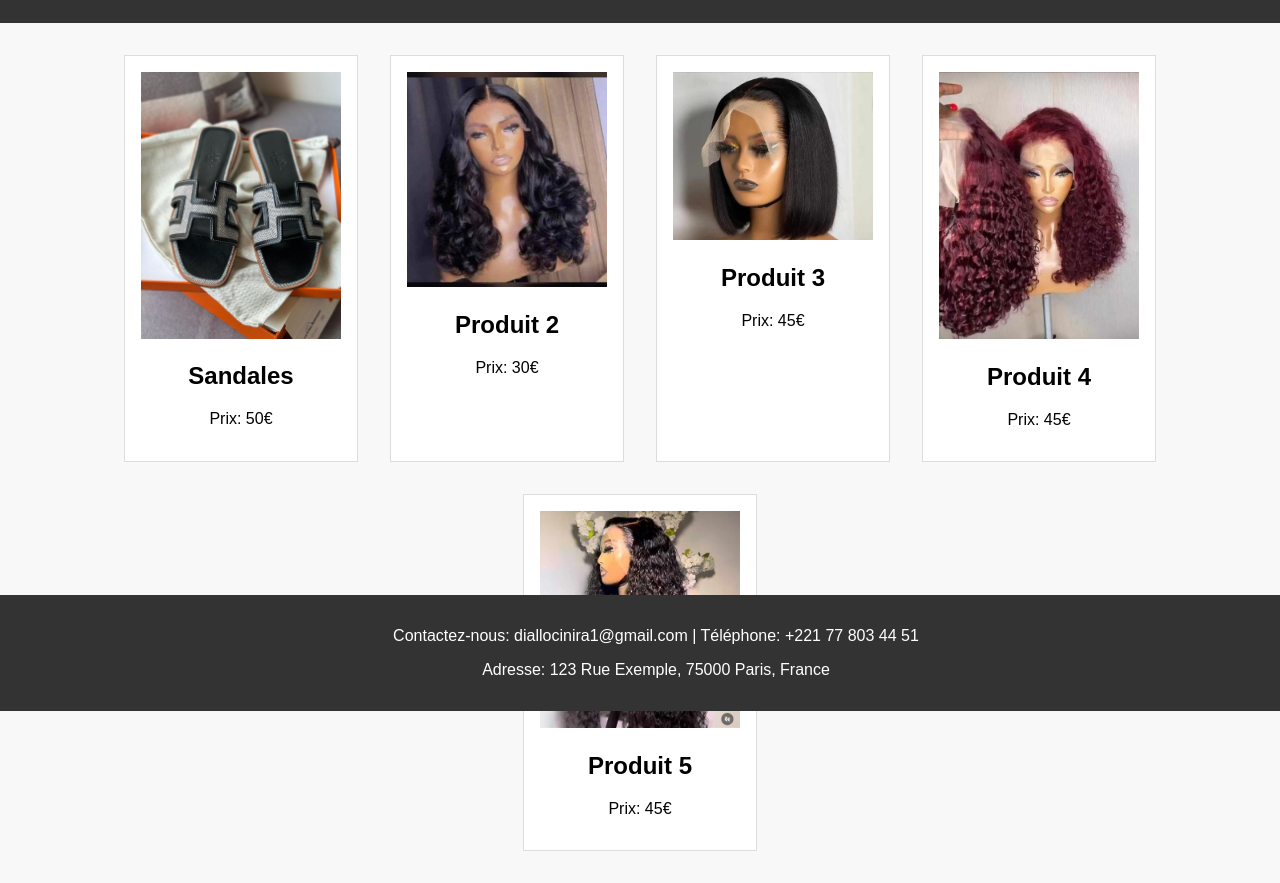
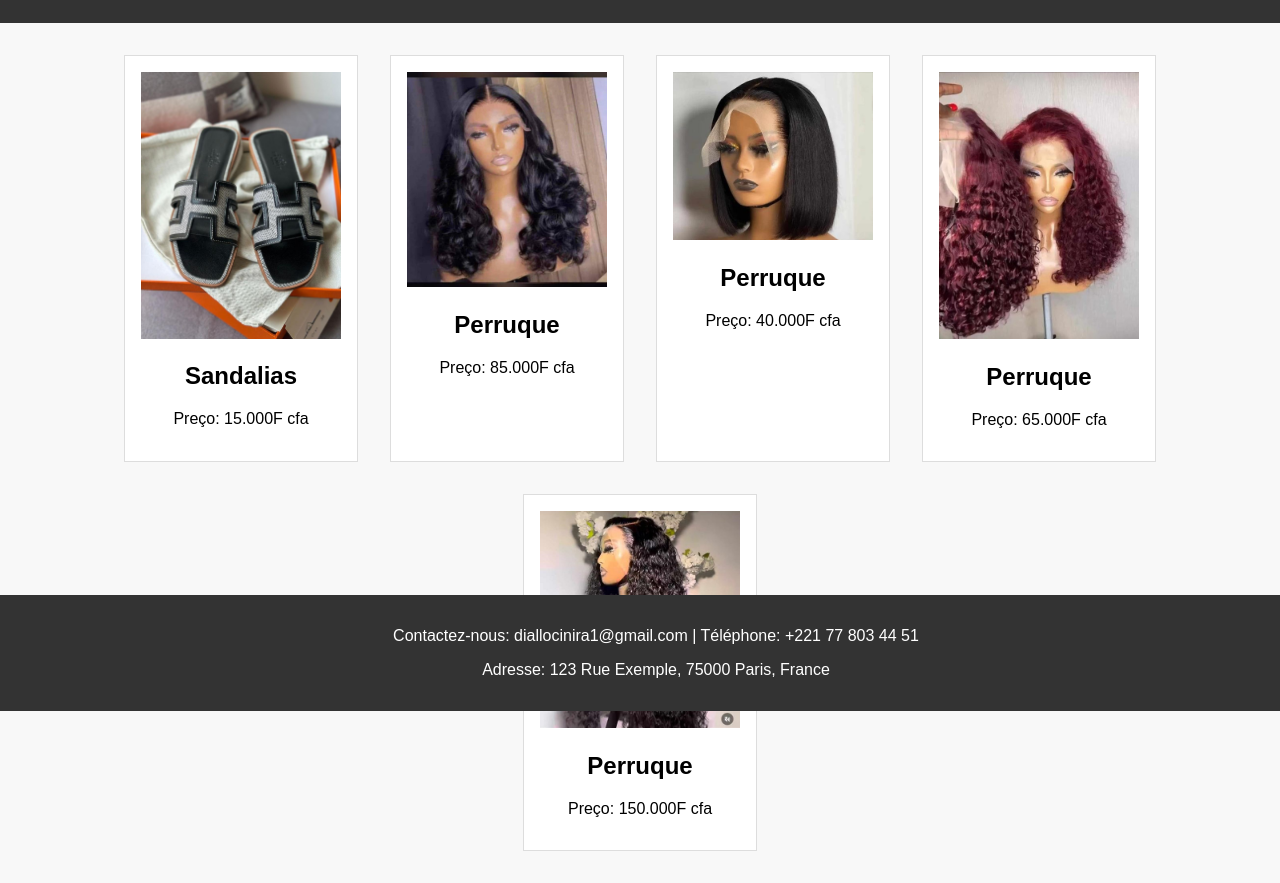
Before and after one commit to baciro/Ladiess-shopping.com, a plain HTML site: page index.html in a window 1280 px wide. Shown: the part 89-972 px from the top of the page. Drawn offline with Linux system fonts and the light colour scheme.

Commit message:
Update index.html

```diff
--- a/index.html
+++ b/index.html
@@ -3,39 +3,39 @@
 <head>
     <meta charset="UTF-8">
     <meta name="viewport" content="width=device-width, initial-scale=1.0">
-    <title>My E-commerce Site</title>
+    <title>Ladiess shopping</title>
     <link rel="stylesheet" href="styles/main.css">
 </head>
 <body>
     <header>
-        <h1>Bienvenue sur mon site de vente</h1>
+        <h1>Welcome to Ladiess-shopping/</h1>
     </header>
     <main>
         <section id="products">
             <div class="product" data-image="images/IMG-20240618-WA0047.jpg">
                 <img src="images/IMG-20240618-WA0047.jpg" alt="Sandales">
-                <h2>Sandales</h2>
-                <p>Prix: 50€</p>
+                <h2>Sandalias</h2>
+                <p>Preço: 15.000F cfa</p>
             </div>
             <div class="product" data-image="images/IMG-20240618-WA0051.jpg">
                 <img src="images/IMG-20240618-WA0051.jpg" alt="Produit 2">
-                <h2>Produit 2</h2>
-                <p>Prix: 30€</p>
+                <h2>Perruque</h2>
+                <p>Preço: 85.000F cfa</p>
             </div>
             <div class="product" data-image="images/IMG-20240618-WA0059.jpg">
                 <img src="images/IMG-20240618-WA0059.jpg" alt="Produit 3">
-                <h2>Produit 3</h2>
-                <p>Prix: 45€</p>
+                <h2>Perruque</h2>
+                <p>Preço: 40.000F cfa</p>
             </div>
             <div class="product" data-image="images/IMG-20240618-WA0057.jpg">
                 <img src="images/IMG-20240618-WA0057.jpg" alt="Produit 4">
-                <h2>Produit 4</h2>
-                <p>Prix: 45€</p>
+                <h2>Perruque</h2>
+                <p>Preço: 65.000F cfa</p>
             </div>
             <div class="product" data-image="images/IMG-20240618-WA0058.jpg">
                 <img src="images/IMG-20240618-WA0058.jpg" alt="Produit 5">
-                <h2>Produit 5</h2>
-                <p>Prix: 45€</p>
+                <h2>Perruque</h2>
+                <p>Preço: 150.000F cfa</p>
             </div>
         </section>
     </main>
```
